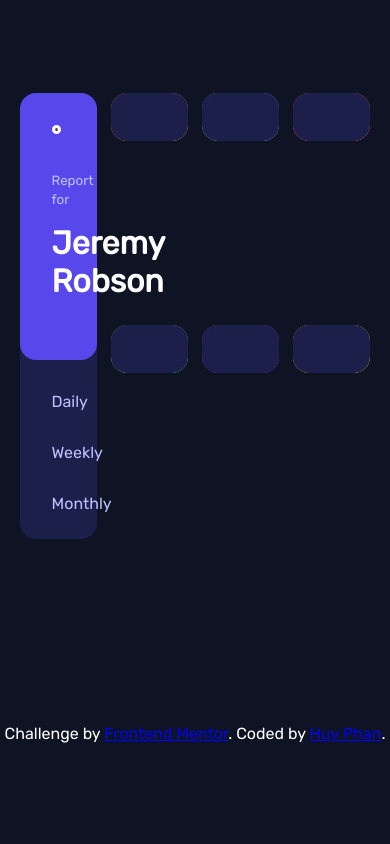
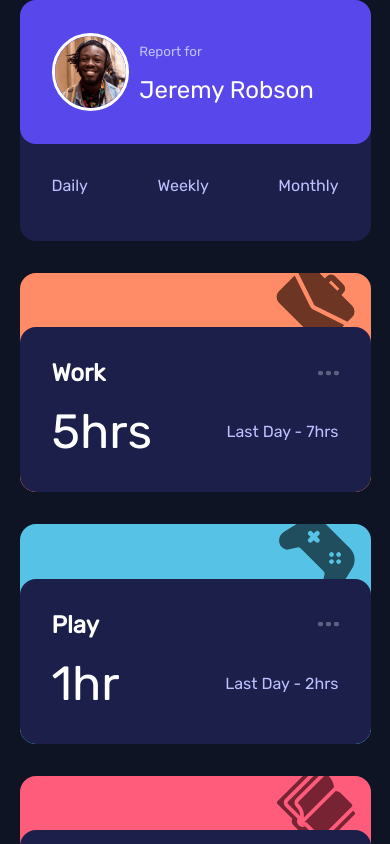
Before and after one commit to huyphan2210/time-tracking-dashboard-react, a React (Vite) app: page / in a window 390 px wide. Shown: the top 844 px of the page. Built offline with nearby package versions, Linux system fonts and the light colour scheme.

Commit message:
Dashboard mobile css

```diff
--- a/src/App.css
+++ b/src/App.css
@@ -22,7 +22,7 @@
             padding: 2rem;
             background-color: hsl(246, 80%, 60%);
             border-radius: 1rem;
-            height: calc(60% - 4rem);
+            min-height: calc(60% - 4rem);
         }
             .info img {
                 width: 30%;
@@ -36,6 +36,7 @@
                 color: var(--pale-blue);
             }
             .info h1 {
+                font-weight: 100;
                 margin-block-start: 1rem;
             }
         .period {
@@ -56,3 +57,38 @@
             .period p:last-child {
                 margin-block-end: 0;
             }
+
+@media screen and (max-aspect-ratio: 1) {
+    .dashboard {
+        grid-template-columns: auto;
+        grid-template-areas: unset;
+        gap: unset;
+    }
+        .reportee {
+            grid-area: unset;
+            margin-block-end: 2rem;
+        }
+            .info {
+                display: grid;
+                grid-template-columns: 25% 75%;
+            }
+                .info img {
+                    width: 100%;
+                    margin-bottom: 0;
+                    align-self: center;
+                }
+                .info div {
+                    margin-left: 1rem;
+                    align-self: center;
+                }
+                .info h1 {
+                    font-size: 1.5rem;
+                    margin-block-end: 0;
+                }
+            .period {
+                flex-direction: row;
+            }
+                .period p {
+                    margin-block-start: 0
+                }
+}
```
